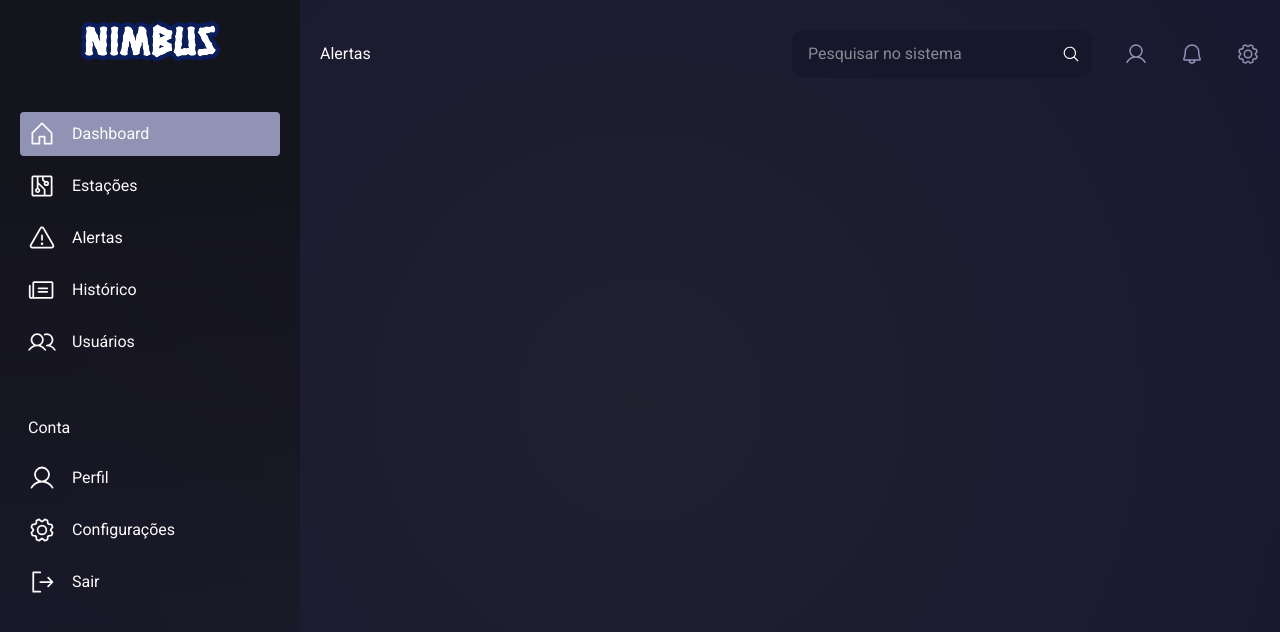
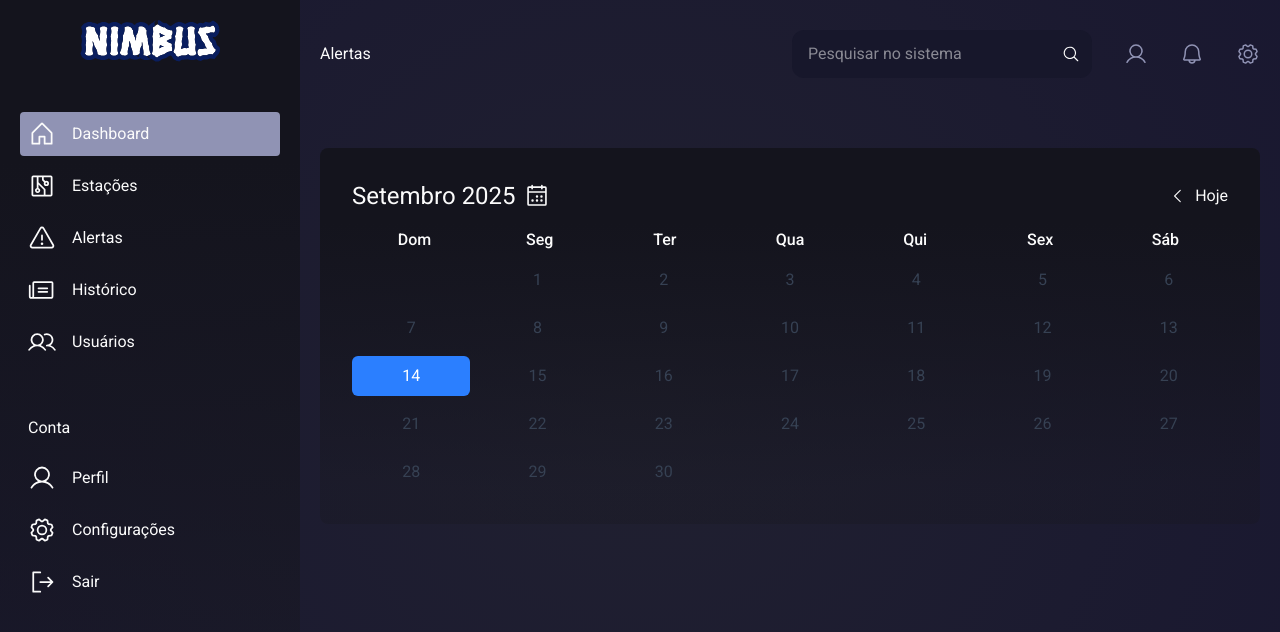
Before and after one commit to FR0M-ZER0/nimbus-front, a React (Vite) app: page /admin/alerts in a window 1280 px wide. Shown: the top 632 px of the page. Built offline with nearby package versions, Linux system fonts and the light colour scheme.

Commit message:
feat[F0-55]: Adiciona componente de calendário

```diff
--- /dev/null
+++ b/src/components/Calendar.jsx
@@ -0,0 +1,79 @@
+import React from 'react'
+import { CalendarDotsIcon, CaretLeftIcon } from '@phosphor-icons/react'
+
+function Calendar() {
+    const today = new Date()
+    const currentMonth = today.getMonth()
+    const currentYear = today.getFullYear()
+
+    const monthNames = [
+        'Janeiro', 'Fevereiro', 'Março', 'Abril', 'Maio', 'Junho',
+        'Julho', 'Agosto', 'Setembro', 'Outubro', 'Novembro', 'Dezembro'
+    ]
+
+    const firstDay = new Date(currentYear, currentMonth, 1).getDay()
+
+    const daysInMonth = new Date(currentYear, currentMonth + 1, 0).getDate()
+
+    const daysArray = []
+
+    for (let i = 0; i < firstDay; i++) {
+        daysArray.push(null)
+    }
+
+    for (let day = 1; day <= daysInMonth; day++) {
+        daysArray.push(day)
+    }
+
+    const weeks = [];
+    for (let i = 0; i < daysArray.length; i += 7) {
+        weeks.push(daysArray.slice(i, i + 7))
+    }
+
+    return (
+        <div className='dark-gradient h-full rounded-lg p-8'>
+            <div className='flex items-center justify-between mb-4'>
+                <div className='flex items-center space-x-2'>
+                    <h2 className='text-2xl'>
+                        {monthNames[currentMonth]} {currentYear}
+                    </h2>
+                    <CalendarDotsIcon size={26} />
+                </div>
+
+                <div className='flex items-center space-x-2'>
+                    <CaretLeftIcon size={18} />
+                    <p>Hoje</p>
+                </div>
+            </div>
+
+            <div className="grid grid-cols-7 text-center font-medium mb-2">
+                <div>Dom</div>
+                <div>Seg</div>
+                <div>Ter</div>
+                <div>Qua</div>
+                <div>Qui</div>
+                <div>Sex</div>
+                <div>Sáb</div>
+            </div>
+
+            <div className="grid grid-cols-7 gap-2 text-center">
+                {weeks.map((week, index) => (
+                    <React.Fragment key={index}>
+                        {week.map((day, i) => (
+                            <div
+                                key={i}
+                                className={`h-10 flex items-center justify-center rounded-md ${
+                                    day === today.getDate() ? 'bg-blue-500 text-white' : 'text-gray-700'
+                                }`}
+                            >
+                                {day || ''}
+                            </div>
+                        ))}
+                    </React.Fragment>
+                ))}
+            </div>
+        </div>
+    )
+}
+
+export default Calendar
--- a/src/pages/admin/AlertPage.jsx
+++ b/src/pages/admin/AlertPage.jsx
@@ -1,9 +1,10 @@
 import React from 'react'
+import Calendar from '../../components/Calendar'
 
 function AlertPage() {
     return (
-        <div>
-
+        <div className='w-full'>
+            <Calendar />
         </div>
     )
 }
```
